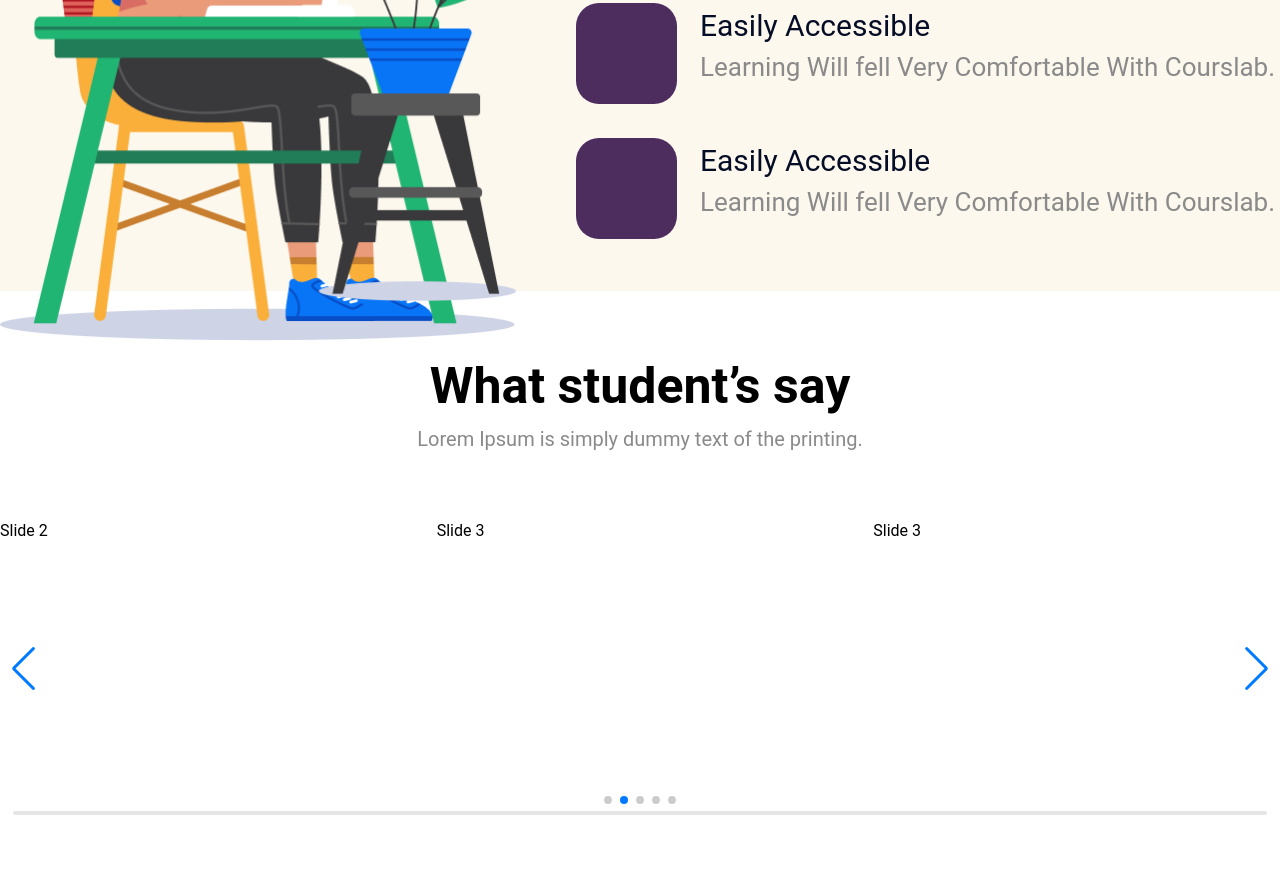
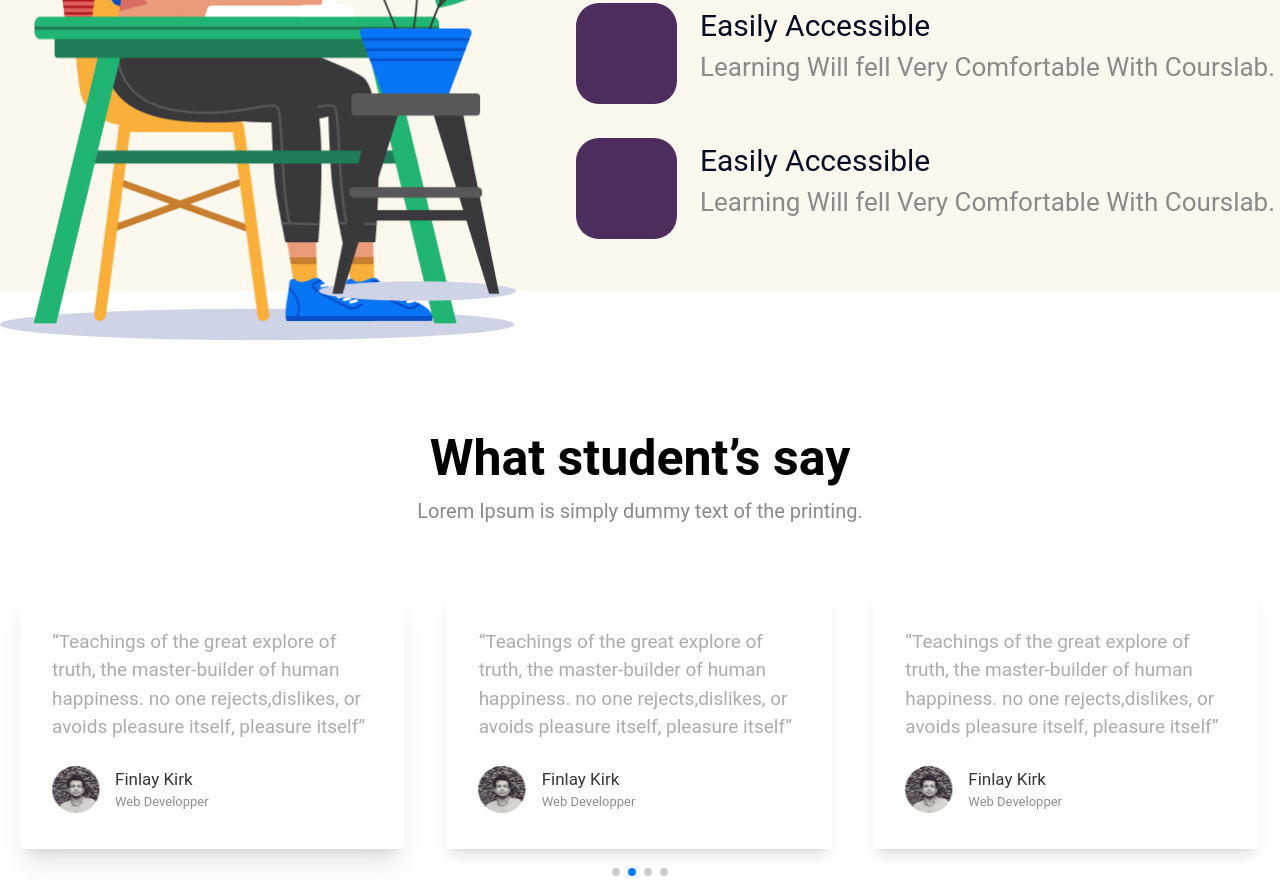
Before and after one commit to danger-coder/education-website-template, a website: page src/index.html in a window 1280 px wide. Shown: the part 2410-3301 px from the top of the page. Before the commit the page ends 3229 px from the top, so only its background shows below. Drawn offline with nearby package versions, Linux system fonts and the light colour scheme.

Commit message:
testimonial seciton added

```diff
--- a/src/index.html
+++ b/src/index.html
@@ -242,7 +242,7 @@
     </div>
 
     <!-- premium learning exprience -->
-    <div class="bg-[#FDF8EE] mb-[58px]">
+    <div class="bg-[#FDF8EE] mb-[130px]">
         <div class="container mx-auto flex items-center pt-[63px]">
             <div class="basis-[45%]">
                 <img src="./assets/premium.png" alt="" class="h-[644px] w-auto mb-[-50px]">
@@ -292,27 +292,80 @@
             <!-- Additional required wrapper -->
             <div class="swiper-wrapper">
                 <!-- Slides -->
+
                 <div class="swiper-slide">
-                    <div>
-                        <p>“Teachings of the great explore of truth,
+                    <div
+                        class="bg-white shadow-lg h-[258px] flex  w-[97%] hover:scale-105 transition-all duration-700 ease-out cursor-pointer flex-col justify-center items-start pl-[32px] gap-[24px] pr-[32px]">
+                        <p class="text-[#ACACAC] text-[19px]">“Teachings of the great explore of truth,
                             the master-builder of human happiness.
                             no one rejects,dislikes, or avoids pleasure
                             itself, pleasure itself”</p>
-                        <div>
+                        <div class="flex items-center gap-[16px]">
                             <div>
                                 <img src="./assets/student.png" alt="">
+                                </div>
+                                <div>
+                                    <h2 class="text-[#353535] text-[17px]">Finlay Kirk</h2>
+                                    <p class="text-[#8E8E8E] text-[13px]">Web Developper</p>
                                 </div>
                                 </div>
                                 </div>
                                 </div>
-                <div class="swiper-slide">Slide 2</div>
-                <div class="swiper-slide">Slide 3</div>
-                <div class="swiper-slide">Slide 3</div>
-                <div class="swiper-slide">Slide 3</div>
+                                <div class="swiper-slide">
+                                    <div
+                                        class="bg-white shadow-xl h-[258px]  flex  w-[97%] hover:scale-105 transition-all duration-700 ease-out cursor-pointer flex-col justify-center items-start pl-[32px] gap-[24px] pr-[32px]">
+                                        <p class="text-[#ACACAC] text-[19px]">“Teachings of the great explore of truth,
+                                            the master-builder of human happiness.
+                                            no one rejects,dislikes, or avoids pleasure
+                                            itself, pleasure itself”</p>
+                                        <div class="flex items-center gap-[16px]">
+                                            <div>
+                                                <img src="./assets/student.png" alt="">
+                                            </div>
+                                            <div>
+                                                <h2 class="text-[#353535] text-[17px]">Finlay Kirk</h2>
+                                                <p class="text-[#8E8E8E] text-[13px]">Web Developper</p>
+                                            </div>
+                                        </div>
+                                    </div>
+                                </div>
+                                <div class="swiper-slide">
+                                    <div
+                                        class="bg-white shadow-lg h-[258px] flex  w-[97%] hover:scale-105 transition-all duration-700 ease-out cursor-pointer flex-col justify-center items-start pl-[32px] gap-[24px] pr-[32px]">
+                                        <p class="text-[#ACACAC] text-[19px]">“Teachings of the great explore of truth,
+                            the master-builder of human happiness.
+                            no one rejects,dislikes, or avoids pleasure
+                            itself, pleasure itself”</p>
+                        <div class="flex items-center gap-[16px]">
+                            <div>
+                                <img src="./assets/student.png" alt="">
+                                </div>
+                                <div>
+                                    <h2 class="text-[#353535] text-[17px]">Finlay Kirk</h2>
+                                    <p class="text-[#8E8E8E] text-[13px]">Web Developper</p>
+                                </div>
+                                </div>
+                                </div>
+                                </div>
+                                <div class="swiper-slide">
+                                    <div
+                                        class="bg-white shadow-lg h-[258px] flex  w-[97%] hover:scale-105 transition-all duration-700 ease-out cursor-pointer flex-col justify-center items-start pl-[32px] gap-[24px] pr-[32px]">
+                                        <p class="text-[#ACACAC] text-[19px]">“Teachings of the great explore of truth,
+                                            the master-builder of human happiness.
+                                            no one rejects,dislikes, or avoids pleasure
+                                            itself, pleasure itself”</p>
+                                        <div class="flex items-center gap-[16px]">
+                            <div>
+                                <img src="./assets/student.png" alt="">
+                            </div>
+                            <div>
+                                <h2 class="text-[#353535] text-[17px]">Finlay Kirk</h2>
+                                <p class="text-[#8E8E8E] text-[13px]">Web Developper</p>
+                            </div>
+                            </div>
+                            </div>
+                </div>
 
-
-
-                ...
             </div>
             <!-- If we need pagination -->
             <div class="swiper-pagination"></div>
--- a/src/input.css
+++ b/src/input.css
@@ -13,4 +13,10 @@ body{
 .swiper {
     width: 100%;
     height: 300px;
+    padding-left: 20px !important;
+    padding-right: 10px !important;
   }
+
+  .swiper-button-prev ,.swiper-button-next{
+display: none !important;
+  }
--- a/src/main.js
+++ b/src/main.js
@@ -19,7 +19,8 @@ const swiper = new Swiper(".swiper", {
   //   },
 
   // And if we need scrollbar
-  //   scrollbar: {
-  //     el: "",
-  //   },
+  scrollbar: {
+    el: ".swiper-scrollbar",
+    hide: true,
+  },
 });
```
Also changed, not shown: src/output.css. Lines whose indentation alone changed are shown as unchanged.
